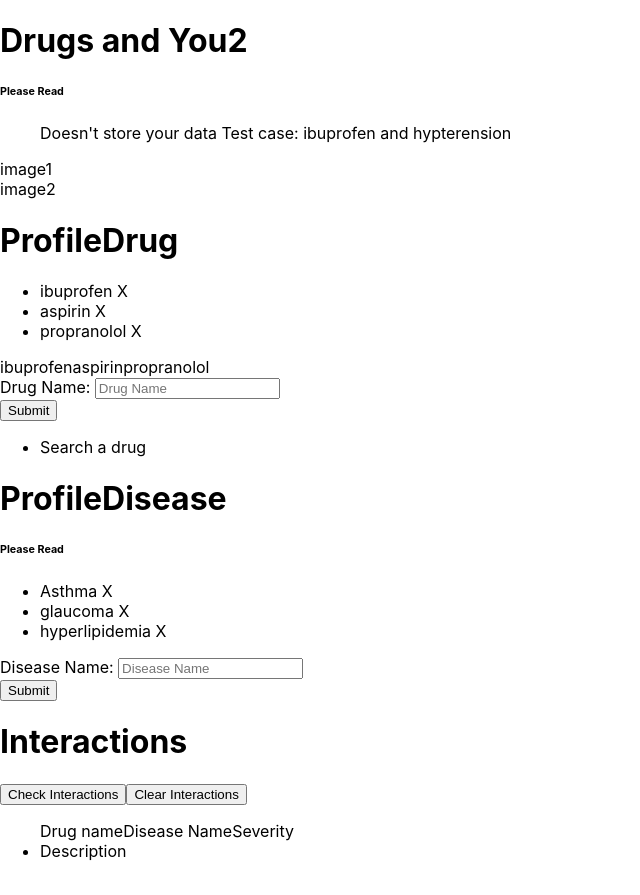
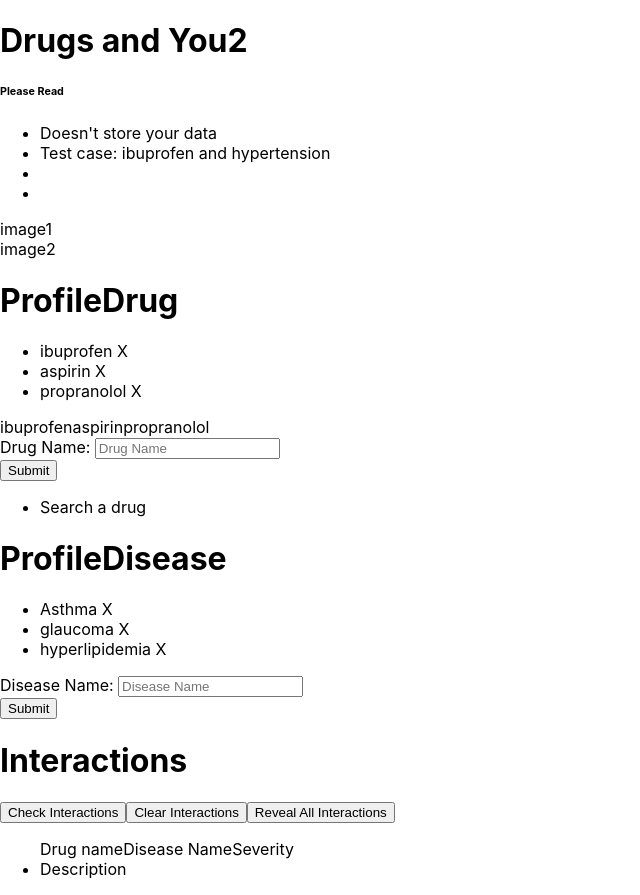
Before and after one commit to FeiLi1996/drugs-and-you2, a React (Create React App) app in the folder front-end/: page / in a window 1280 px wide. Shown: the whole page, without its empty margins (0-640 px from the left). Built offline with nearby package versions, Linux system fonts and the light colour scheme.

Commit message:
added classnames

```diff
--- a/front-end/src/components/forms.js
+++ b/front-end/src/components/forms.js
@@ -48,10 +48,11 @@ import React from "react";
 export function DynamicForm (props){
 
     return(
-
+        <div className="form_wrapper_overall">
             <form onSubmit={(e)=>props.handleFormSubmission(e)} autoComplete ='off'>
-        <div>
-            <div>
+                <div className="form_content_wrapper_background">
+                    <div className="form_content_wrapper">
+                        <div className="form_content">
                             <label>{props.labelName} </label>
                             <input
                                 type="text"
@@ -60,8 +61,12 @@ export function DynamicForm (props){
                             />
 
                         </div>
+                        <div className="form_content_button">
                             <button type="submit">Submit</button>
                         </div>
+                    </div>
+                </div>
             </form>
+        </div>
     )
 }
--- a/front-end/src/components/interaction.js
+++ b/front-end/src/components/interaction.js
@@ -57,9 +57,9 @@ const Interactions = () => {
 
                     return(
 
-                        <ul>
-                            <span>{eachDrug.drugName}</span><span>{disease}</span><span>Severity:{eachDrug.severity}</span>
-                            <li>Description:{eachDrug.description}</li>
+                        <ul className='individualInteraction_wrapper'>
+                            <span className='interaction_drugName'>{eachDrug.drugName}</span><span className='interaction_diseaseName'>{disease}</span><span className='interaction_severity'>Severity:{eachDrug.severity}</span>
+                            <li className='interaction_description'>Description:{eachDrug.description}</li>
                         </ul>
                     )
                 }
@@ -92,16 +92,22 @@ const Interactions = () => {
     return(
 
 
-        <div>
-
-            <h1>Interactions</h1>
-
-            <button onClick={handleDrugDiseaseAnalysis}>Check Interactions</button>
-            <button> Clear Interactions</button>
+        <div className="interaction_wrapper">
+            <div className='component_name_title'>
+                <h1>Interactions</h1>
+            </div>
+            <div className='interaction_buttons'>
+                <button onClick={handleDrugDiseaseAnalysis}>Check Interactions</button>
+                <button> Clear Interactions</button>
+                <button> Reveal All Interactions</button>
+            </div>
 
 
+            <div className='interactionInformations_wrapper'>
+                {displayedDescriptionAndSeverity}
+            </div>
 
-            {displayedDescriptionAndSeverity}
+
             <ul>
                 <span>Drug name</span><span>Disease Name</span><span>Severity</span>
                 <li>Description</li>
--- a/front-end/src/components/intro.js
+++ b/front-end/src/components/intro.js
@@ -7,16 +7,24 @@ const Introduction = () => {
     return(
 
 
-        <div>
+        <div className='intro_wrapper'>
+            <div className='app_name_wrapper'>
+                <h1 className='app_name'>Drugs and You2</h1>
+            </div>
+            <div className='please_read_wrapper'>
+                <h6 className='please_read'>Please Read</h6>
+                <ul className='list_overall'>
+                    <li>Doesn't store your data</li>
+                    <li>Test case: ibuprofen and hypertension</li>
+                    <li></li>
+                    <li></li>
 
-            <h1>Drugs and You2</h1>
-            <h6>Please Read</h6>
-            <ul>
-                Doesn't store your data
-                Test case: ibuprofen and hypterension
-            </ul>
-            <div>image1</div>
-            <div>image2</div>
+                </ul>
+            </div>
+            <div className='intro_images_wrapper'>
+                <div >image1</div>
+                <div>image2</div>
+            </div>
         </div>
     )
 
--- a/front-end/src/components/profile-disease.js
+++ b/front-end/src/components/profile-disease.js
@@ -69,16 +69,16 @@ const ProfileDisease = () => {
     return(
 
 
-        <div>
+        <div className='disease_component_wrapper'>
+            <div className='component_name_title'>
+                <h1>ProfileDisease</h1>
+            </div>
 
-            <h1>ProfileDisease</h1>
-            <h6>Please Read</h6>
-
-            <div>
+            <div className='user_disease_profile_wrapper'>
                 <ul  className="disease_list">
                     {diseaseProfile.map((disease,idx)=>
                     <li   className="disease" key={idx}>
-                        {disease} <span  className="drug_modal_action" onClick = {()=>deleteDiseaseFromProfile(idx)}> X</span>
+                        {disease} <span  className="fake_button_action" onClick = {()=>deleteDiseaseFromProfile(idx)}> X</span>
                     </li>
 
                     )}
@@ -90,7 +90,7 @@ const ProfileDisease = () => {
                 (<ul className="disease_search_list">
                     {searchResult.map((disease,idx)=>
                         <li   className="search_disease" key={idx}>
-                            {disease} <span  className="drug_modal_action" onClick = {()=>addDiseaseProfile(disease)}> +</span>
+                            {disease} <span  className="fake_button_action" onClick = {()=>addDiseaseProfile(disease)}> +</span>
                         </li>
 
                     )}
@@ -98,15 +98,11 @@ const ProfileDisease = () => {
                 )
             :
             (
-                (<ul>
-                    <li>{searchResult} </li>
+                (<ul className="disease_search_list">
+                    <li  className="search_disease">{searchResult} </li>
                 </ul>
                 )
             )}
-
-
-
-
 
         </div>
     )
--- a/front-end/src/components/profile-drug.js
+++ b/front-end/src/components/profile-drug.js
@@ -45,14 +45,15 @@ const ProfileDrug = () => {
     return(
 
 
-        <div>
-
-            <h1>ProfileDrug</h1>
-            <div>
+        <div className='drug_component_wrapper'>
+            <div className='component_name_title'>
+                <h1>ProfileDrug</h1>
+            </div>
+            <div className='user_drug_profile_wrapper'>
                 <ul  className="medication_list">
                     {drugProfile.map((drug,idx)=>
                     <li   className="medication" key={idx}>
-                        {drug} <span  className="drug_modal_action" onClick = {()=>deleteDrugFromProfile(idx)}> X</span>
+                        {drug} <span   className="fake_button_action" onClick = {()=>deleteDrugFromProfile(idx)}> X</span>
                     </li>
 
                     )}
@@ -66,13 +67,13 @@ const ProfileDrug = () => {
             {/* <div onClick = {()=>setDrugProfile([...drugProfile,'asp'])}>click me</div> */}
 
             {(searchResult) && !searchResult.includes("Check") && !searchResult.includes("Search") ?
-                (<ul>
-                    <li>{searchResult} <span onClick = {()=>addDrugProfile(searchResult)}>+</span></li>
+                (<ul  className="drug_search">
+                    <li>{searchResult} <span  className="fake_button_action" onClick = {()=>addDrugProfile(searchResult)}>+</span></li>
                 </ul>
                 )
             :
             (
-                (<ul>
+                (<ul  className="drug_search">
                     <li>{searchResult} </li>
                 </ul>
                 )
--- a/front-end/src/pages/home-page.js
+++ b/front-end/src/pages/home-page.js
@@ -42,9 +42,10 @@ const HomePage = () => {
 
             <GlobalContext.Provider value = {{drugProfile,setDrugProfile,diseaseProfile,setDiseaseProfile}}>
                 < Introduction/>
-                <ProfileDrug />
-                <ProfileDisease />
-
+                <div className='profile_wrapper'>
+                    <ProfileDrug />
+                    <ProfileDisease />
+                </div>
                 <Interactions />
             </GlobalContext.Provider>
         </div>
```
Lines whose indentation alone changed are shown as unchanged.
